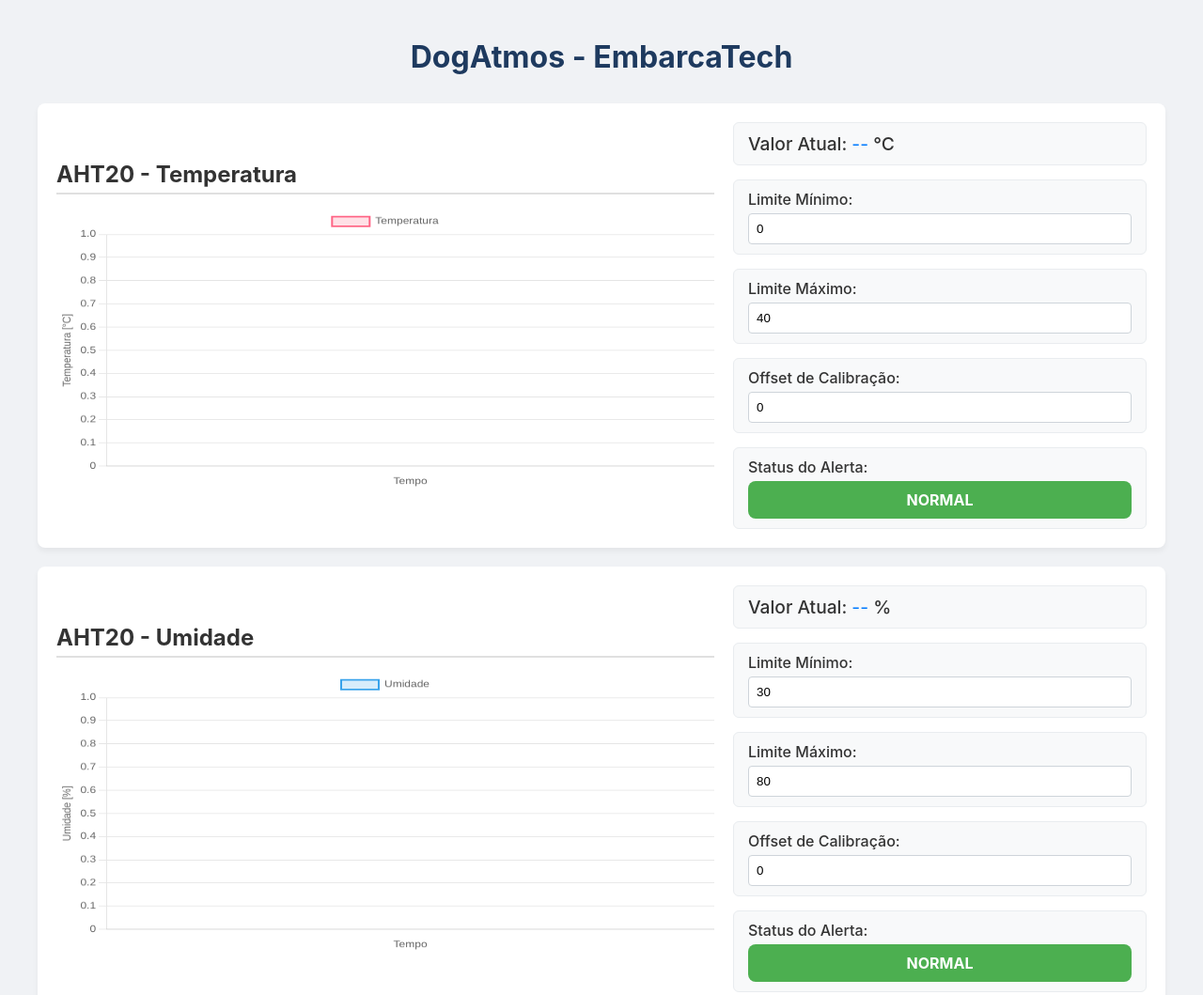
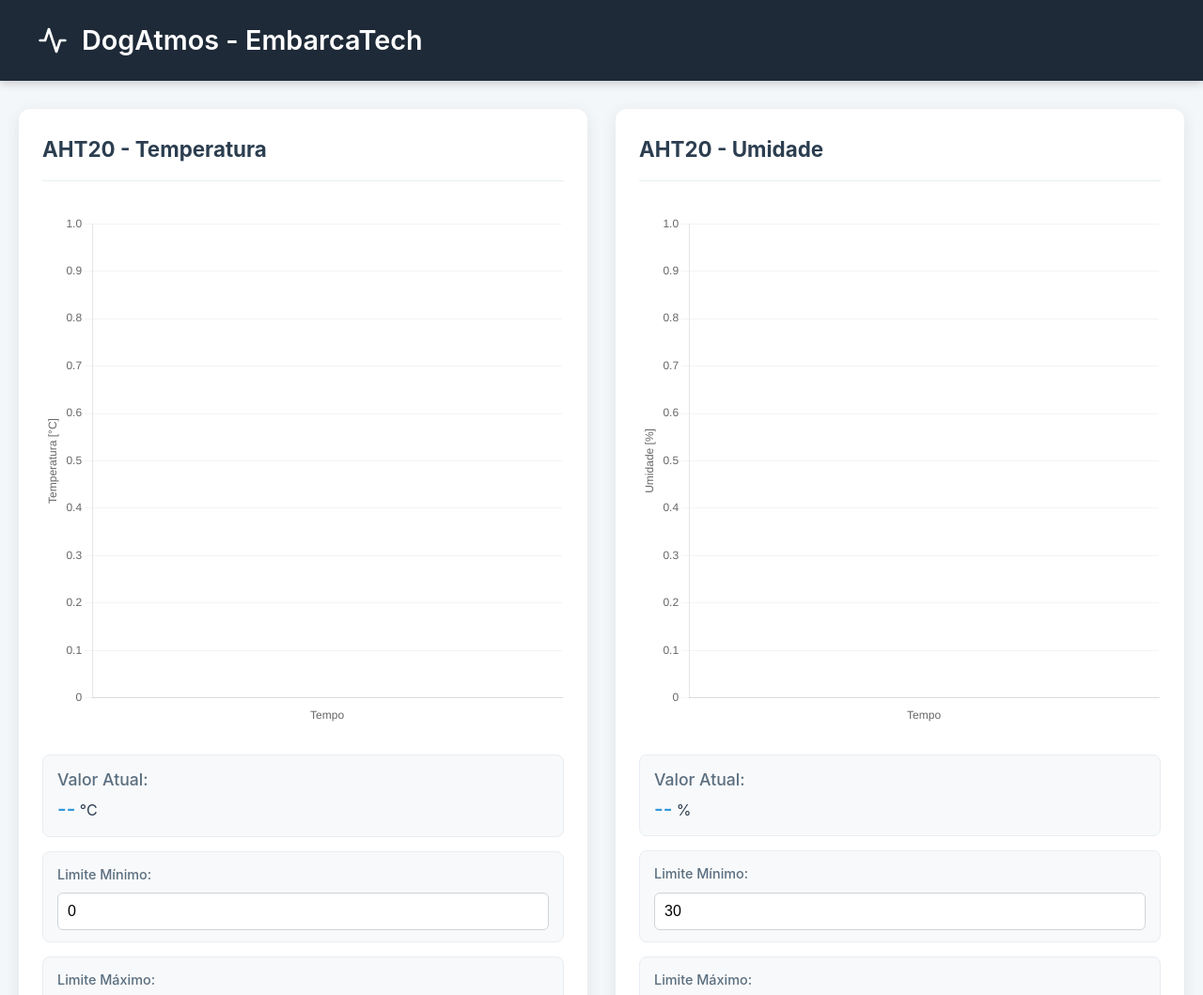
Before and after one commit to taylanmayckon/EstacaoWeb, a plain HTML site: page index.html in a window 1280 px wide. Shown: the top 1059 px of the page at 94% size. Drawn offline with nearby package versions, Linux system fonts and the light colour scheme; no server answers.

Commit message:
Mod: Estilo mais elegante do HTML

```diff
--- a/index.html
+++ b/index.html
@@ -1,57 +1,110 @@
 <!DOCTYPE html>
-<html lang='pt-br'>
+<html lang="pt-br">
+
 <head>
-    <meta charset='UTF-8'>
-    <meta name='viewport' content='width=device-width, initial-scale=1.0'>
+    <meta charset="UTF-8">
+    <meta name="viewport" content="width=device-width, initial-scale=1.0">
     <title>DogAtmos - EmbarcaTech</title>
+    <style>
+        :root {
+            --bg-color: #f4f7f9;
+            --header-bg: #1e2a38;
+            --card-bg: #ffffff;
+            --text-primary: #2c3e50;
+            --text-secondary: #5a6e7f;
+            --accent-color: #3498db;
+            --success-color: #2ecc71;
+            --danger-color: #e74c3c;
+            --border-color: #e8eef3;
+            --shadow-color: rgba(44, 62, 80, 0.1);
+        }
 
-    <style>
+        * {
+            box-sizing: border-box;
+            margin: 0;
+            padding: 0;
+        }
+
         body {
             font-family: -apple-system, BlinkMacSystemFont, 'Segoe UI', Roboto, Helvetica, Arial, sans-serif;
-            margin: 0;
+            background-color: var(--bg-color);
+            color: var(--text-primary);
+            line-height: 1.6;
+        }
+
+        .page-header {
+            background-color: var(--header-bg);
+            color: var(--card-bg);
+            padding: 20px 40px;
+            display: flex;
+            align-items: center;
+            gap: 15px;
+            box-shadow: 0 2px 10px rgba(0, 0, 0, 0.2);
+        }
+
+        .page-header h1 {
+            font-size: 1.8em;
+            font-weight: 600;
+        }
+
+        main {
+            padding: 30px 20px;
+        }
+
+        .page-footer {
+            text-align: center;
             padding: 20px;
-            background-color: #f0f2f5;
-            color: #333;
+            margin-top: 40px;
+            border-top: 1px solid var(--border-color);
+            color: var(--text-secondary);
         }
-        h1 {
-            text-align: center;
-            color: #1e3a5f;
-            margin-bottom: 30px;
+
+        .page-footer h3 {
+            margin-bottom: 8px;
         }
-        h2 {
-            margin-top: 0;
-            color: #333;
-            border-bottom: 2px solid #e0e0e0;
-            padding-bottom: 5px;
-            margin-bottom: 15px;
+
+        .dashboard-grid {
+            max-width: 1600px;
+            margin: 0 auto;
+            display: grid;
+            grid-template-columns: repeat(auto-fit, minmax(600px, 1fr));
+            gap: 30px;
         }
-        .main-content {
-            max-width: 1200px;
-            margin: 0 auto;
-            display: flex;
-            flex-direction: column;
-            gap: 20px;
-        }
-        .sensor-row {
+
+        .sensor-card {
+            background-color: var(--card-bg);
+            border-radius: 12px;
+            box-shadow: 0 4px 15px var(--shadow-color);
+            padding: 25px;
             display: flex;
             flex-wrap: wrap;
-            align-items: center;
-            justify-content: center;
-            gap: 20px;
-            padding: 20px;
-            background-color: #ffffff;
-            border-radius: 8px;
-            box-shadow: 0 4px 6px rgba(0, 0, 0, 0.05);
+            gap: 30px;
+            transition: transform .3s ease, box-shadow .3s ease;
         }
+
+        .sensor-card:hover {
+            transform: translateY(-5px);
+            box-shadow: 0 8px 25px rgba(44, 62, 80, 0.15);
+        }
+
+        .sensor-card h2 {
+            width: 100%;
+            color: var(--text-primary);
+            border-bottom: 1px solid var(--border-color);
+            padding-bottom: 15px;
+            margin-bottom: 5px;
+            font-size: 1.4em;
+        }
+
         .chart-container {
             flex: 2;
             min-width: 300px;
-            max-width: 700px;
         }
+
         .chart-container canvas {
             width: 100% !important;
-            height: 300px !important;
         }
+
         .sensor-info {
             flex: 1;
             min-width: 250px;
@@ -59,124 +112,264 @@
             flex-direction: column;
             gap: 15px;
         }
-        .info-item, .input-group, .alert-status-container {
+
+        .info-item,
+        .input-group,
+        .alert-status-container {
             background-color: #f8f9fa;
-            padding: 10px 15px;
+            padding: 12px 15px;
+            border-radius: 8px;
+            border: 1px solid var(--border-color);
+        }
+
+        .info-item p {
+            font-size: 1.1em;
+            font-weight: 500;
+            color: var(--text-secondary);
+        }
+
+        .info-item span {
+            font-weight: 600;
+            color: var(--accent-color);
+            font-size: 1.3em;
+        }
+
+        .input-group label,
+        .alert-status-container label {
+            display: block;
+            margin-bottom: 8px;
+            font-weight: 500;
+            color: var(--text-secondary);
+            font-size: .9em;
+        }
+
+        .input-group input {
+            width: 100%;
+            padding: 10px;
+            border: 1px solid #ced4da;
             border-radius: 6px;
-            border: 1px solid #e9ecef;
+            font-size: 1em;
+            transition: border-color .2s ease, box-shadow .2s ease;
         }
-        .info-item p { margin: 0; font-size: 1.2em; font-weight: 500; }
-        .info-item span { font-weight: 400; color: #007bff; }
-        .input-group label, .alert-status-container label { display: block; margin-bottom: 5px; font-weight: 500; }
-        .input-group input { width: 100%; padding: 8px; border: 1px solid #ced4da; border-radius: 4px; box-sizing: border-box; }
-        .alert-indicator { padding: 10px; border-radius: 8px; text-align: center; font-weight: bold; color: white; background-color: #4CAF50; transition: background-color 0.3s ease, opacity 0.3s ease; }
-        .alert-indicator.triggered { background-color: #f44336; animation: blink 1.2s infinite ease-in-out; }
-        @keyframes blink { 50% { opacity: 0.7; } }
+
+        .input-group input:focus {
+            outline: none;
+            border-color: var(--accent-color);
+            box-shadow: 0 0 0 3px rgba(52, 152, 219, 0.2);
+        }
+
+        .alert-indicator {
+            padding: 12px;
+            border-radius: 8px;
+            text-align: center;
+            font-weight: bold;
+            color: white;
+            background-color: var(--success-color);
+            transition: background-color .3s ease;
+            letter-spacing: .5px;
+        }
+
+        .alert-indicator.triggered {
+            background-color: var(--danger-color);
+            animation: pulse 1.5s infinite;
+        }
+
+        @keyframes pulse {
+            0% {
+                transform: scale(1);
+                box-shadow: 0 0 0 0 rgba(231, 76, 60, .7);
+            }
+
+            70% {
+                transform: scale(1);
+                box-shadow: 0 0 0 10px rgba(231, 76, 60, 0);
+            }
+
+            100% {
+                transform: scale(1);
+                box-shadow: 0 0 0 0 rgba(231, 76, 60, 0);
+            }
+        }
+
+        @media (max-width: 640px) {
+            .dashboard-grid {
+                grid-template-columns: 1fr;
+            }
+
+            .page-header {
+                padding: 15px 20px;
+            }
+
+            main {
+                padding: 20px 15px;
+            }
+        }
     </style>
+    <script src="https://cdn.jsdelivr.net/npm/chart.js"></script>
+</head>
 
-    <script src='https://cdn.jsdelivr.net/npm/chart.js'></script>
+<body>
+    <header class="page-header">
+        <svg xmlns="http://www.w3.org/2000/svg" width="32" height="32" viewBox="0 0 24 24" fill="none" stroke="currentColor" stroke-width="2" stroke-linecap="round" stroke-linejoin="round">
+            <path d="M22 12h-4l-3 9L9 3l-3 9H2"></path>
+        </svg>
+        <h1>DogAtmos - EmbarcaTech</h1>
+    </header>
 
-</head>
-<body>
+    <main>
+        <div id="dashboard-grid" class="dashboard-grid"></div>
+    </main>
 
-    <h1>DogAtmos - EmbarcaTech</h1>
-    <div id='main-content' class='main-content'>
-    </div>
-
-    <div style='text-align: center; max-width: 1200px; margin: 40px auto 20px;'>
-        <hr style='border: 0; height: 1px; background-color: #ddd;'>
+    <footer class="page-footer">
         <h3>Desenvolvido por: Taylan Mayckon</h3>
         <p>Atividade da Fase 2 do EmbarcaTech, envolvendo uso dos sensores BMP280 e AHT20 para criar uma estação meteorológica com interface WEB.</p>
-    </div>
+    </footer>
 
     <script>
-        const sensorConfig = [
-            {
-                id: 'AHT20_temperature', sensorName: 'AHT20', label: 'Temperatura', unit: '°C',
-                color: [255, 99, 132], defaultMin: 0, defaultMax: 40, defaultOffset: 0
-            },
-            {
-                id: 'AHT20_humidity', sensorName: 'AHT20', label: 'Umidade', unit: '%',
-                color: [54, 162, 235], defaultMin: 30, defaultMax: 80, defaultOffset: 0
-            },
-            {
-                id: 'BMP280_pressure', sensorName: 'BMP280', label: 'Pressão', unit: 'kPa',
-                color: [75, 192, 192], defaultMin: 90, defaultMax: 110, defaultOffset: 0
-            },
-            {
-                id: 'BMP280_temperature', sensorName: 'BMP280', label: 'Temperatura', unit: '°C',
-                color: [255, 159, 64], defaultMin: 0, defaultMax: 40, defaultOffset: 0
-            }
-        ];
+        const sensorConfig = [{
+            id: 'AHT20_temperature',
+            sensorName: 'AHT20',
+            label: 'Temperatura',
+            unit: '°C',
+            color: [52, 152, 219],
+            defaultMin: 0,
+            defaultMax: 40,
+            defaultOffset: 0
+        }, {
+            id: 'AHT20_humidity',
+            sensorName: 'AHT20',
+            label: 'Umidade',
+            unit: '%',
+            color: [26, 188, 156],
+            defaultMin: 30,
+            defaultMax: 80,
+            defaultOffset: 0
+        }, {
+            id: 'BMP280_pressure',
+            sensorName: 'BMP280',
+            label: 'Pressão',
+            unit: 'kPa',
+            color: [155, 89, 182],
+            defaultMin: 90,
+            defaultMax: 110,
+            defaultOffset: 0
+        }, {
+            id: 'BMP280_temperature',
+            sensorName: 'BMP280',
+            label: 'Temperatura',
+            unit: '°C',
+            color: [241, 196, 15],
+            defaultMin: 0,
+            defaultMax: 40,
+            defaultOffset: 0
+        }];
 
         const charts = {};
         const fetchInterval = 2000;
 
         function initializeDashboard() {
-            const container = document.getElementById('main-content');
-            sensorConfig.forEach(sensor => {
-                const sensorHtml = `
-                    <div class='sensor-row'>
+            const dashboardGrid = document.getElementById('dashboard-grid');
+            sensorConfig.forEach(config => {
+                const cardHTML = `
+                    <div class='sensor-card'>
+                        <h2>${config.sensorName} - ${config.label}</h2>
                         <div class='chart-container'>
-                            <h2>${sensor.sensorName} - ${sensor.label}</h2>
-                            <canvas id='${sensor.id}_chart'></canvas>
+                            <canvas id='${config.id}_chart'></canvas>
                         </div>
                         <div class='sensor-info'>
-                            <div class='info-item'><p>Valor Atual: <span id='current_${sensor.id}'>--</span> ${sensor.unit}</p></div>
-                            <div class='input-group'><label for='min_${sensor.id}'>Limite Mínimo:</label><input type='number' id='min_${sensor.id}' value='${sensor.defaultMin}'></div>
-                            <div class='input-group'><label for='max_${sensor.id}'>Limite Máximo:</label><input type='number' id='max_${sensor.id}' value='${sensor.defaultMax}'></div>
-                            <div class='input-group'><label for='offset_${sensor.id}'>Offset de Calibração:</label><input type='number' id='offset_${sensor.id}' value='${sensor.defaultOffset}'></div>
-                            <div class='alert-status-container'><label>Status do Alerta:</label><div id='alert_${sensor.id}' class='alert-indicator'>NORMAL</div></div>
+                            <div class='info-item'>
+                                <p>Valor Atual:</p>
+                                <span id='current_${config.id}'>--</span> ${config.unit}
+                            </div>
+                            <div class='input-group'>
+                                <label for='min_${config.id}'>Limite Mínimo:</label>
+                                <input type='number' id='min_${config.id}' value='${config.defaultMin}'>
+                            </div>
+                            <div class='input-group'>
+                                <label for='max_${config.id}'>Limite Máximo:</label>
+                                <input type='number' id='max_${config.id}' value='${config.defaultMax}'>
+                            </div>
+                            <div class='input-group'>
+                                <label for='offset_${config.id}'>Offset de Calibração:</label>
+                                <input type='number' id='offset_${config.id}' value='${config.defaultOffset}'>
+                            </div>
+                            <div class='alert-status-container'>
+                                <label>Status do Alerta:</label>
+                                <div id='alert_${config.id}' class='alert-indicator'>NORMAL</div>
+                            </div>
                         </div>
                     </div>`;
-                container.insertAdjacentHTML('beforeend', sensorHtml);
+                dashboardGrid.insertAdjacentHTML('beforeend', cardHTML);
 
-                // Adiciona o event listener para cada campo de input
                 ['min', 'max', 'offset'].forEach(type => {
-                    const inputElement = document.getElementById(`${type}_${sensor.id}`);
-                    // Ao invés de passar o evento, apenas passamos o ID, pois a função já busca todos os valores
-                    inputElement.addEventListener('change', () => handleConfigChange(sensor.id));
+                    document.getElementById(`${type}_${config.id}`).addEventListener('change', () => handleConfigChange(config.id));
                 });
 
-                const [r, g, b] = sensor.color;
-                charts[sensor.id] = new Chart(document.getElementById(`${sensor.id}_chart`).getContext('2d'), {
+                const [r, g, b] = config.color;
+                charts[config.id] = new Chart(document.getElementById(`${config.id}_chart`).getContext('2d'), {
                     type: 'line',
                     data: {
                         labels: [],
                         datasets: [{
-                            label: sensor.label,
+                            label: config.label,
                             data: [],
-                            borderColor: `rgba(${r}, ${g}, ${b}, 1)`,
-                            backgroundColor: `rgba(${r}, ${g}, ${b}, 0.2)`,
+                            borderColor: `rgba(${r},${g},${b},1)`,
+                            backgroundColor: `rgba(${r},${g},${b},0.15)`,
                             borderWidth: 2,
                             fill: true,
-                            tension: 0.4
+                            tension: 0.4,
+                            pointRadius: 2,
+                            pointBackgroundColor: `rgba(${r},${g},${b},1)`
                         }]
                     },
                     options: {
                         responsive: true,
                         maintainAspectRatio: false,
                         scales: {
-                            x: { title: { display: true, text: 'Tempo' } },
-                            y: { title: { display: true, text: `${sensor.label} [${sensor.unit}]` }, beginAtZero: false }
+                            x: {
+                                title: {
+                                    display: true,
+                                    text: 'Tempo'
                                 },
-                        animation: { duration: 500 }
+                                grid: {
+                                    display: false
+                                }
+                            },
+                            y: {
+                                title: {
+                                    display: true,
+                                    text: `${config.label} [${config.unit}]`
+                                },
+                                beginAtZero: false,
+                                grid: {
+                                    color: 'rgba(200,200,200,0.2)'
+                                }
+                            }
+                        },
+                        plugins: {
+                            legend: {
+                                display: false
+                            }
+                        },
+                        animation: {
+                            duration: 400
+                        }
                     }
                 });
             });
         }
 
         function handleConfigChange(sensorId) {
-            const sensor = sensorConfig.find(s => s.id === sensorId);
+            const config = sensorConfig.find(c => c.id === sensorId);
             const minInput = document.getElementById(`min_${sensorId}`);
             const maxInput = document.getElementById(`max_${sensorId}`);
             const offsetInput = document.getElementById(`offset_${sensorId}`);
 
-            if (minInput.value === '') minInput.value = sensor.defaultMin;
-            if (maxInput.value === '') maxInput.value = sensor.defaultMax;
-            if (offsetInput.value === '') offsetInput.value = sensor.defaultOffset;
+            if (minInput.value === '') minInput.value = config.defaultMin;
+            if (maxInput.value === '') maxInput.value = config.defaultMax;
+            if (offsetInput.value === '') offsetInput.value = config.defaultOffset;
 
-            const payload = {
+            const newConfig = {
                 min: parseFloat(minInput.value),
                 max: parseFloat(maxInput.value),
                 offset: parseFloat(offsetInput.value)
@@ -185,69 +378,72 @@
             fetch(`/config/${sensorId}`, {
                 method: 'POST',
                 headers: {
-                    'Content-Type': 'application/json',
+                    'Content-Type': 'application/json'
                 },
-                body: JSON.stringify(payload),
-            })
-            .then(response => {
-                if (!response.ok) {
-                    console.error(`Falha ao atualizar a configuração para ${sensorId}`);
-                } else {
-                    console.log(`Configuração para ${sensorId} atualizada com sucesso!`);
-                }
-            })
-            .catch(error => console.error('Erro na requisição:', error));
+                body: JSON.stringify(newConfig)
+            });
         }
 
         function loadConfig() {
-            fetch('/config').then(res => res.json()).then(configData => {
-                sensorConfig.forEach(sensor => {
-                    const savedConfig = configData[sensor.id] || {};
-                    document.getElementById(`min_${sensor.id}`).value = savedConfig.min ?? sensor.defaultMin;
-                    document.getElementById(`max_${sensor.id}`).value = savedConfig.max ?? sensor.defaultMax;
-                    document.getElementById(`offset_${sensor.id}`).value = savedConfig.offset ?? sensor.defaultOffset;
+            fetch('/config')
+                .then(response => response.json())
+                .then(savedConfigs => {
+                    sensorConfig.forEach(config => {
+                        const saved = savedConfigs[config.id] || {};
+                        document.getElementById(`min_${config.id}`).value = saved.min ?? config.defaultMin;
+                        document.getElementById(`max_${config.id}`).value = saved.max ?? config.defaultMax;
+                        document.getElementById(`offset_${config.id}`).value = saved.offset ?? config.defaultOffset;
                     });
                 });
         }
 
-        function updateData(){
-            fetch('/data').then(res => res.json()).then(data => {
-                const timestamp = new Date();
-                sensorConfig.forEach(sensor => {
-                    const dataArray = data[sensor.id];
-                    if (!dataArray) return;
+        function updateData() {
+            fetch('/data')
+                .then(response => response.json())
+                .then(data => {
+                    const now = new Date();
+                    sensorConfig.forEach(config => {
+                        const sensorData = data[config.id];
+                        if (!sensorData) return;
 
-                    const alertStatus = data[`alert_${sensor.id}`];
-                    updateCharts(charts[sensor.id], timestamp, dataArray);
-                    document.getElementById(`current_${sensor.id}`).textContent = parseFloat(dataArray.at(-1)).toFixed(2);
-                    checkAlerts(sensor.id, alertStatus);
+                        const alertStatus = data[`alert_${config.id}`];
+                        updateCharts(charts[config.id], now, sensorData);
+                        document.getElementById(`current_${config.id}`).textContent = parseFloat(sensorData.at(-1)).toFixed(2);
+                        checkAlerts(config.id, alertStatus);
                     });
                 });
         }
 
-        function checkAlerts(sensorId, currentStatus){
-            const alertIndicator = document.getElementById(`alert_${sensorId}`);
-            let isAlertTriggered = (currentStatus === 'on');
-            alertIndicator.classList.toggle('triggered', isAlertTriggered);
-            alertIndicator.textContent = isAlertTriggered ? 'ALERTA!' : 'NORMAL';
+        function checkAlerts(sensorId, alertValue) {
+            const indicator = document.getElementById(`alert_${sensorId}`);
+            let isTriggered = (alertValue === 'on');
+            indicator.classList.toggle('triggered', isTriggered);
+            indicator.textContent = isTriggered ? 'ALERTA!' : 'NORMAL';
         }
 
-        function updateCharts(chart, lastTimestamp, newDataArray) {
+        function updateCharts(chart, currentTime, dataPoints) {
             const newLabels = [];
-            const dataLength = newDataArray.length;
+            const dataLength = dataPoints.length;
             for (let i = 0; i < dataLength; i++) {
-                const pointTimestamp = new Date(lastTimestamp.getTime() - (dataLength - 1 - i) * fetchInterval);
-                newLabels.push(pointTimestamp.toLocaleTimeString('pt-BR'));
+                const time = new Date(currentTime.getTime() - (dataLength - 1 - i) * fetchInterval);
+                newLabels.push(time.toLocaleTimeString('pt-BR', {
+                    hour: '2-digit',
+                    minute: '2-digit',
+                    second: '2-digit'
+                }));
             }
             chart.data.labels = newLabels;
-            chart.data.datasets[0].data = newDataArray;
+            chart.data.datasets[0].data = dataPoints;
             chart.update('none');
         }
 
+        document.addEventListener('DOMContentLoaded', () => {
             initializeDashboard();
             loadConfig();
             updateData();
             setInterval(updateData, fetchInterval);
+        });
     </script>
 </body>
+
 </html>
```
Also changed, not shown: 1 other file. Lines whose indentation alone changed are shown as unchanged.
